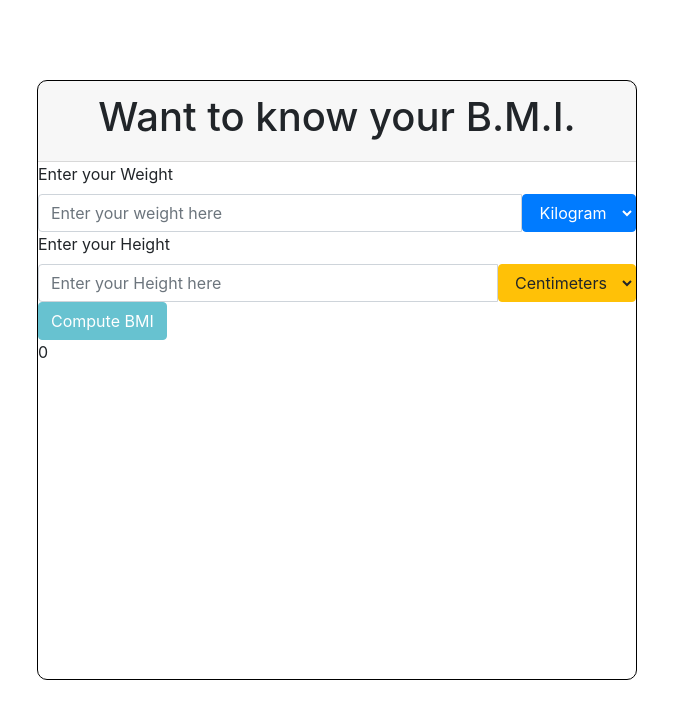
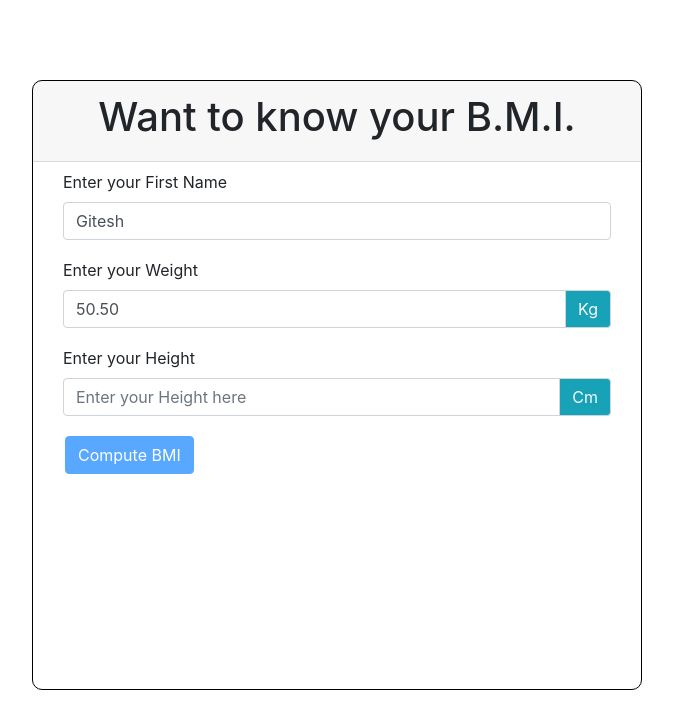
Before and after one commit to giteshh/BMI-Calculator-Angular, an Angular app in the folder BMI/: page / in a window 1280 px wide. Shown: the top 728 px of the page, without its empty margins (303-976 px from the left). Built offline with nearby package versions, Linux system fonts and the light colour scheme.

Commit message:
weight suggestion added gain/lose weight

```diff
--- a/BMI/angular.json
+++ b/BMI/angular.json
@@ -98,9 +98,21 @@
             ],
             "scripts": []
           }
+        },
+        "lint": {
+          "builder": "@angular-eslint/builder:lint",
+          "options": {
+            "lintFilePatterns": [
+              "src/**/*.ts",
+              "src/**/*.html"
+            ]
+          }
         }
       }
     }
   },
-  "defaultProject": "BMI"
+  "defaultProject": "BMI",
+  "cli": {
+    "defaultCollection": "@angular-eslint/schematics"
+  }
 }
--- a/BMI/src/app/app-routing.module.ts
+++ b/BMI/src/app/app-routing.module.ts
@@ -1,7 +1,10 @@
 import { NgModule } from '@angular/core';
 import { RouterModule, Routes } from '@angular/router';
+import {HomeComponent} from "./components/home/home.component";
 
-const routes: Routes = [];
+const routes: Routes = [
+  { path: 'home', component: HomeComponent },
+];
 
 @NgModule({
   imports: [RouterModule.forRoot(routes)],
--- a/BMI/src/app/app.component.html
+++ b/BMI/src/app/app.component.html
@@ -1,48 +1 @@
-<!-- card start -->
-<div class="card" style="border: 1px solid black; height: 600px;
-width: 600px; margin: 0 auto;box-shadow: 6cm; border-radius: 10px; margin-top: 80px;">
-<div class="card-header text-center font-weight-bold">
-  <h1>Want to know your B.M.I.</h1>
-</div>
-<!-- input form start -->
-    <form [formGroup]="bmiForm" (ngSubmit)="computeBMI()">
-      <label for="weight">Enter your Weight</label>
-      <div class="input-group">
-        <input type="number" class="form-control" placeholder="Enter your weight here"
-        formControlName="weight">
-        <select class="btn btn-primary">
-          <option>Kilogram</option>
-          <option>Pound</option>
-        </select>
-      </div>
-      <div *ngIf="bmiForm.controls['weight'].invalid && bmiForm.controls['weight'].touched" class="text-danger">
-        <div *ngIf="bmiForm.controls['weight'].invalid">
-        Weight is required.
-      </div>
-      </div>
-      <label for="">Enter your Height</label>
-      <div class="input-group">
-        <input type="number" class="form-control" placeholder="Enter your Height here"
-        formControlName="height">
-        <select class="btn btn-warning">
-          <option>Centimeters</option>
-          <option>Feet</option>
-        </select>
-      </div>
-      <div *ngIf="bmiForm.controls['height'].invalid && bmiForm.controls['height'].touched" class="text-danger">
-        <div *ngIf="bmiForm.controls['height'].invalid">
-        Height is required.
-      </div>
-      </div>
-      <button type="submit" class="btn btn-info" [disabled]="!bmiForm.valid">Compute BMI</button>
-    </form>
-<!-- input form end -->
-
-<!-- show BMI value and BMI category -->
-<div class="result">
-  {{this.BMI}}
-  <br>
-  {{this.result}}
-</div>
-</div>
-<!-- card end -->
+<app-home></app-home>
--- a/BMI/src/app/app.component.ts
+++ b/BMI/src/app/app.component.ts
@@ -1,5 +1,4 @@
 import { Component } from '@angular/core';
-import { FormGroup, FormControl, Validators } from '@angular/forms';
 
 @Component({
   selector: 'app-root',
@@ -7,39 +6,5 @@
   styleUrls: ['./app.component.css']
 })
 export class AppComponent {
-  title = 'BMI';
-  height = 0;
-  weight = 0;
-  BMI = 0;
-  finalHeight = 0;
-  result = "";
 
-
-  bmiForm = new FormGroup({
-    weight: new FormControl('', Validators.required),
-    height: new FormControl('', Validators.required),
-  });
-
-  computeBMI(){
-    // converting input height from cm to m
-     this.finalHeight = this.bmiForm.value.height / 100;
-    //  formula for calculating BMI (with kg and m)
-    this.BMI = this.bmiForm.value.weight / (this.finalHeight * this.finalHeight);
-    // call to show result of BMI categories
-    this.showBmiCategories();
-  }
-  showBmiCategories(){
-    if(this.BMI < 18.5){
-      this.result = "Your BMI- Underweight";
-    }
-    else if(this.BMI >= 18.5 && this.BMI <=24.9){
-      this.result = "Your BMI - Normal Weight";
-    }
-    else if(this.BMI >= 25 && this.BMI <=29.9){
-      this.result = "Your BMI - Overweight";
-    }
-    else{
-      this.result = "Your BMI - Obesity";
-    }
-  }
 }
--- a/BMI/src/app/app.module.ts
+++ b/BMI/src/app/app.module.ts
@@ -4,11 +4,13 @@
 import { AppRoutingModule } from './app-routing.module';
 import { BrowserModule } from '@angular/platform-browser';
 import { FormBuilder, ReactiveFormsModule } from '@angular/forms';
+import { HomeComponent } from './components/home/home.component';
 
 
 @NgModule({
   declarations: [
-    AppComponent
+    AppComponent,
+    HomeComponent
   ],
   imports: [
     CommonModule,
```
Also changed, not shown: BMI/package.json (+10 -1 lines), 1 other file (tests, documents, lock files or other folders).
